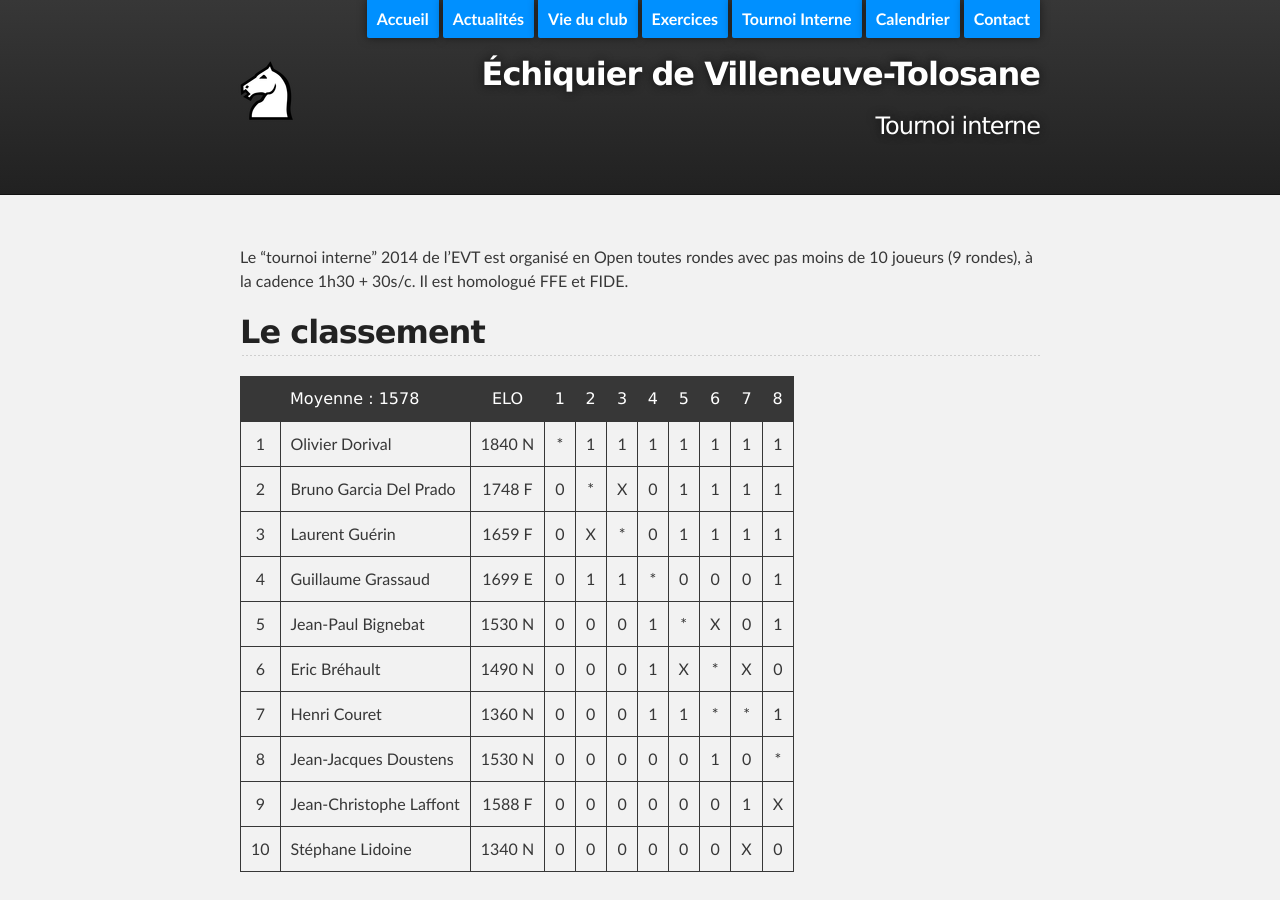
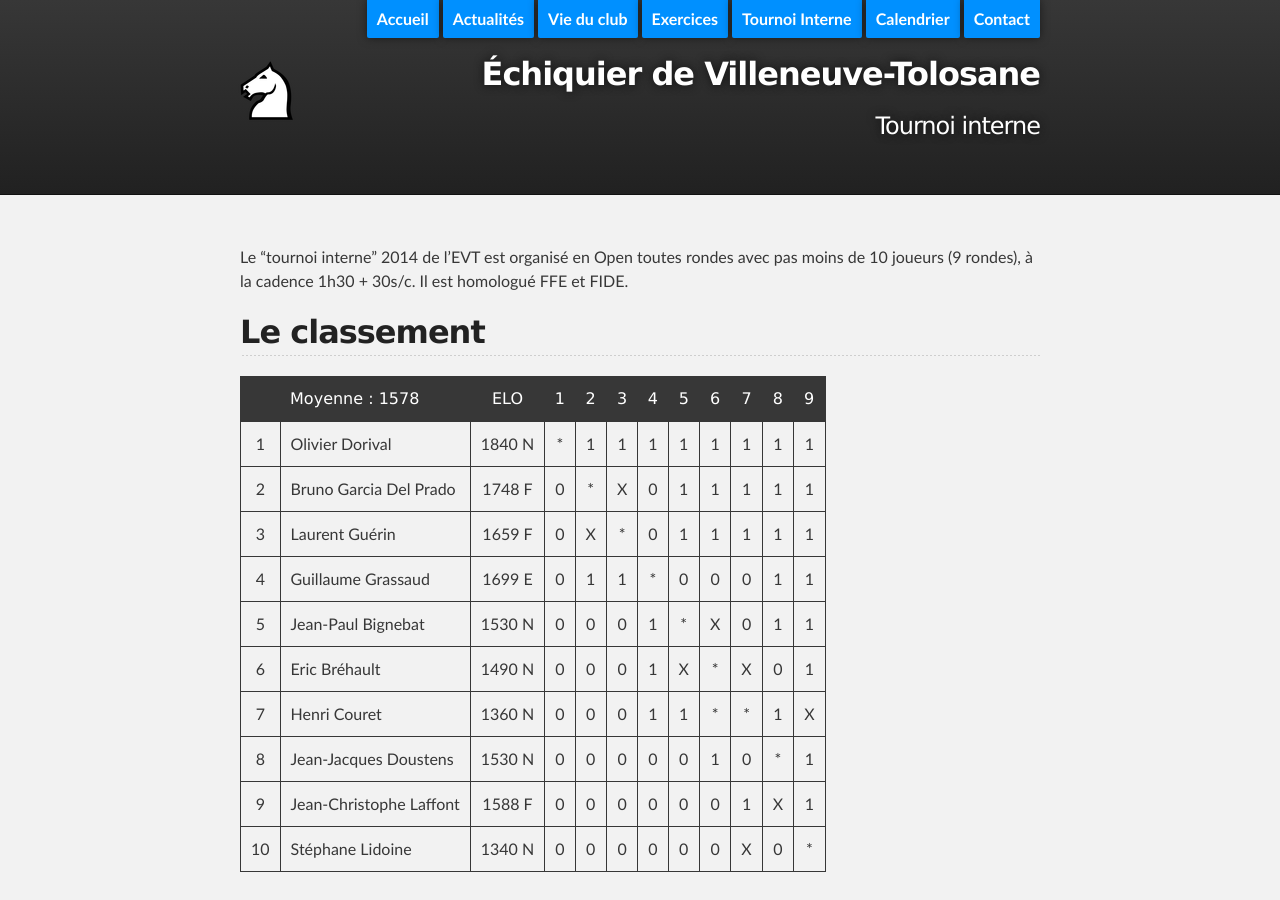
Before and after one commit to echiquier-villeneuve-tolosane/echiquier-villeneuve-tolosane.github.io, a Jekyll site: the page built from tournoiinterne.md, in a window 1280 px wide and 900 px high. Built offline with Jekyll 4.4.1, drawn with Linux system fonts in a browser that asks for light colours; nearby versions of some CDN libraries.

Commit message:
Updated tournoiinterne.md

```diff
--- a/tournoiinterne.md
+++ b/tournoiinterne.md
@@ -9,18 +9,18 @@
 
 ## Le classement
 
-|   | Moyenne : 1578          | ELO    | 1 | 2 | 3 | 4 | 5 | 6 | 7 | 8 |
-|:-:| ----------------------- |:------:|:-:|:-:|:-:|:-:|:-:|:-:|:-:|:-:|
-|1  | Olivier Dorival 		  | 1840 N | * | 1 | 1 | 1 | 1 | 1 | 1 | 1 |
-|2  | Bruno Garcia Del Prado  | 1748 F | 0 | * | X | 0 | 1 | 1 | 1 | 1 |
-|3  | Laurent Guérin          | 1659 F | 0 | X | * | 0 | 1 | 1 | 1 | 1 |
-|4  | Guillaume Grassaud      | 1699 E | 0 | 1 | 1 | * | 0 | 0 | 0 | 1 |
-|5  | Jean-Paul Bignebat      | 1530 N | 0 | 0 | 0 | 1 | * | X | 0 | 1 |
-|6  | Eric Bréhault           | 1490 N | 0 | 0 | 0 | 1 | X | * | X | 0 |
-|7  | Henri Couret            | 1360 N | 0 | 0 | 0 | 1 | 1 | * | * | 1 |
-|8  | Jean-Jacques Doustens   | 1530 N | 0 | 0 | 0 | 0 | 0 | 1 | 0 | * |
-|9  | Jean-Christophe Laffont | 1588 F | 0 | 0 | 0 | 0 | 0 | 0 | 1 | X |
-|10 | Stéphane Lidoine        | 1340 N | 0 | 0 | 0 | 0 | 0 | 0 | X | 0 |
+|   | Moyenne : 1578          | ELO    | 1 | 2 | 3 | 4 | 5 | 6 | 7 | 8 | 9 |
+|:-:| ----------------------- |:------:|:-:|:-:|:-:|:-:|:-:|:-:|:-:|:-:|:-:|
+|1  | Olivier Dorival 		  | 1840 N | * | 1 | 1 | 1 | 1 | 1 | 1 | 1 | 1 |
+|2  | Bruno Garcia Del Prado  | 1748 F | 0 | * | X | 0 | 1 | 1 | 1 | 1 | 1 |
+|3  | Laurent Guérin          | 1659 F | 0 | X | * | 0 | 1 | 1 | 1 | 1 | 1 |
+|4  | Guillaume Grassaud      | 1699 E | 0 | 1 | 1 | * | 0 | 0 | 0 | 1 | 1 |
+|5  | Jean-Paul Bignebat      | 1530 N | 0 | 0 | 0 | 1 | * | X | 0 | 1 | 1 |
+|6  | Eric Bréhault           | 1490 N | 0 | 0 | 0 | 1 | X | * | X | 0 | 1 |
+|7  | Henri Couret            | 1360 N | 0 | 0 | 0 | 1 | 1 | * | * | 1 | X |
+|8  | Jean-Jacques Doustens   | 1530 N | 0 | 0 | 0 | 0 | 0 | 1 | 0 | * | 1 |
+|9  | Jean-Christophe Laffont | 1588 F | 0 | 0 | 0 | 0 | 0 | 0 | 1 | X | 1 |
+|10 | Stéphane Lidoine        | 1340 N | 0 | 0 | 0 | 0 | 0 | 0 | X | 0 | * |
 
 ## Le détail, ronde après ronde
 
```
